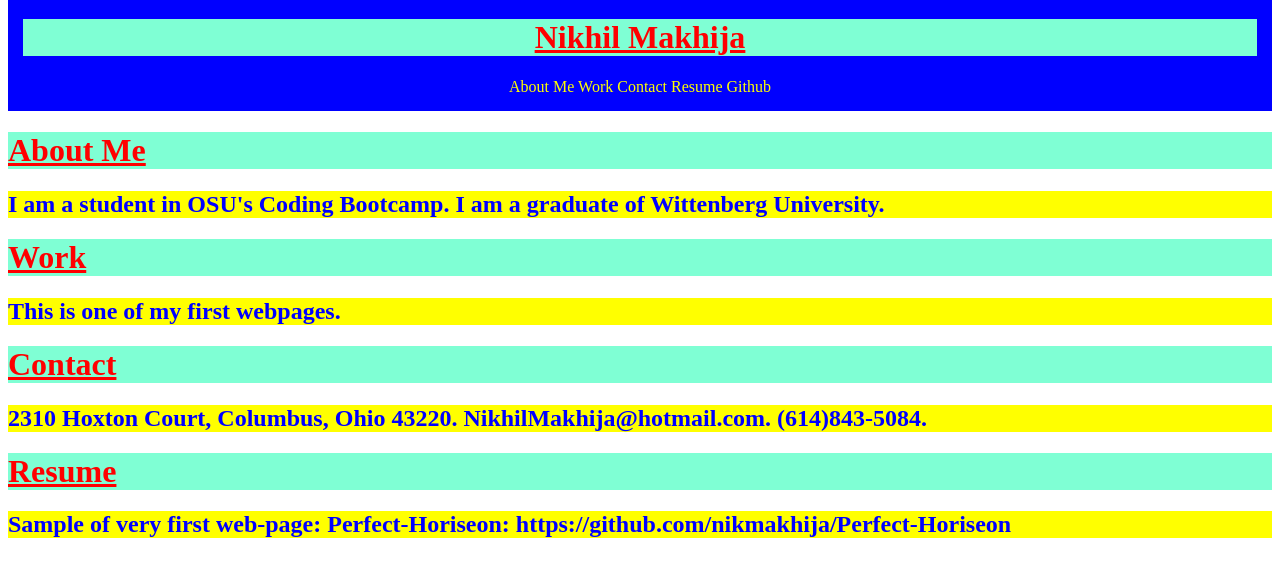
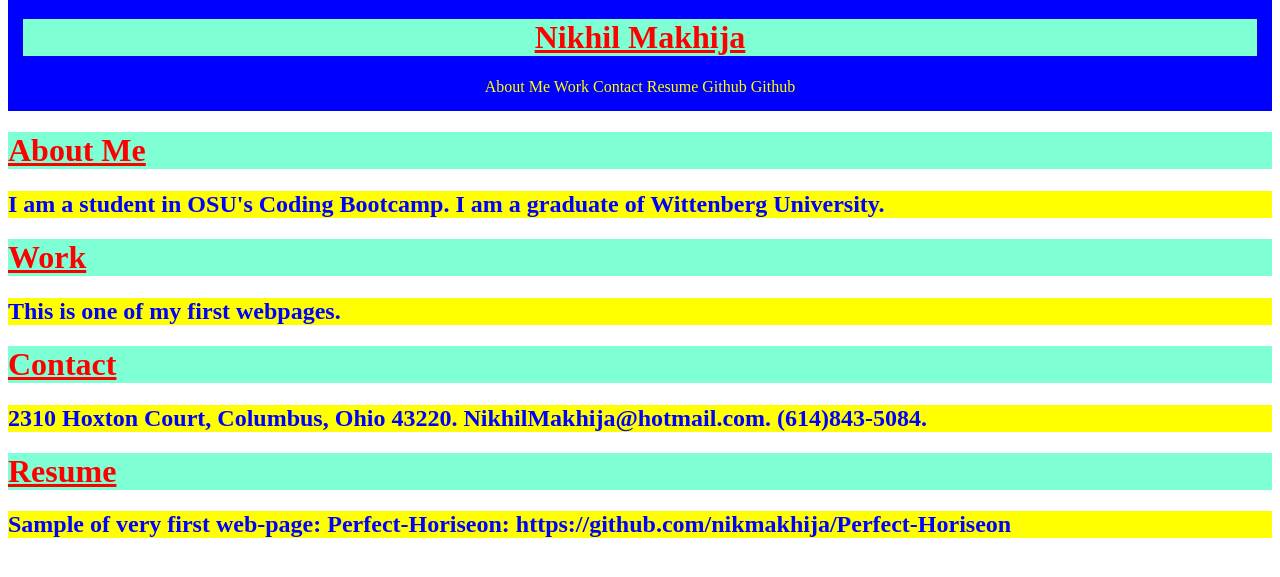
Before and after one commit to nikmakhija/Nikhil-Makhija-portfolio, a plain HTML site: page index.html in a window 1280 px wide. Shown: the part 41-618 px from the top of the page. Drawn offline with Linux system fonts and the light colour scheme.

Commit message:
Update index.html

```diff
--- a/index.html
+++ b/index.html
@@ -18,6 +18,7 @@
             <a href="#contact">Contact</a>
             <a href="#resume">Resume</a>
             <a href=https://ileachy.github.io/Job-hunter/>Github</a>
+        <a href=https://github.com/ShinichiM/tv-blog/>Github</a>
 
 
 
```
